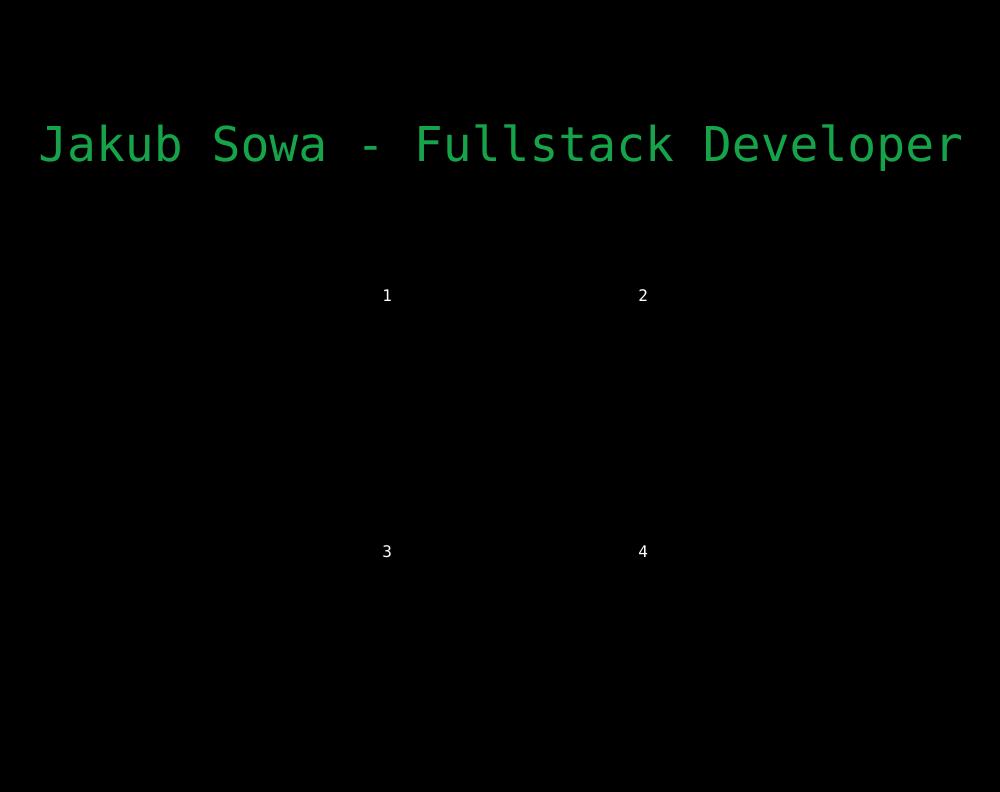
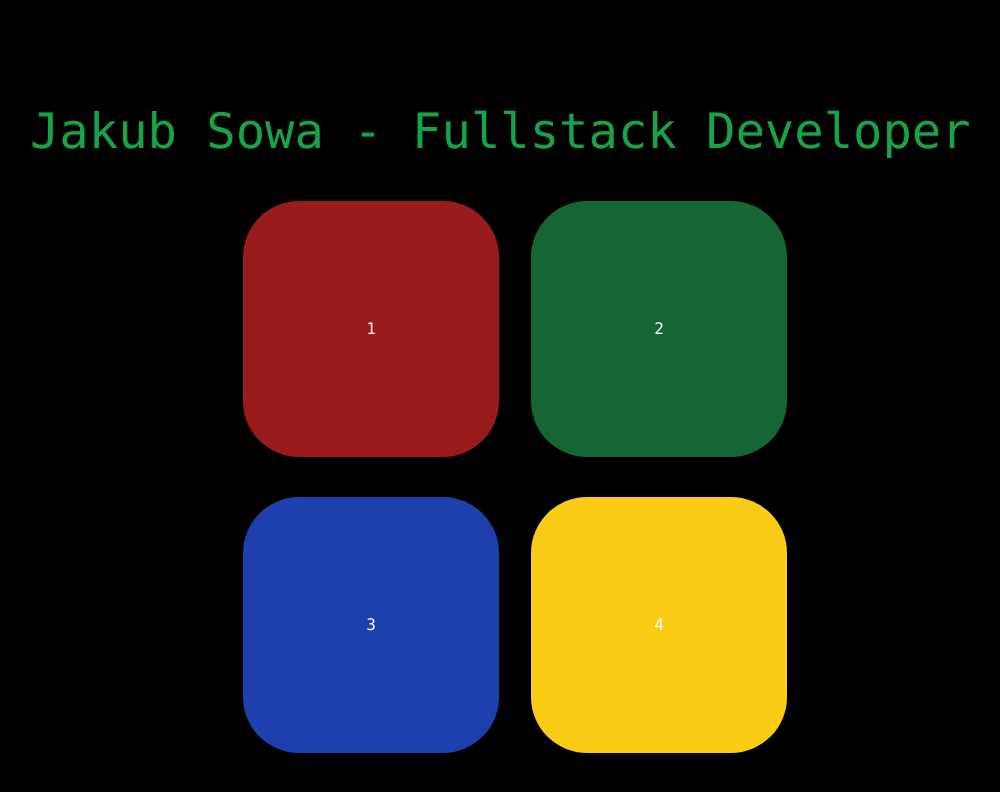
Before and after one commit to Wayhowen/portfolio, a React app: page / in a window 1280 px wide. Shown: the top 792 px of the page, without its empty margins (125-1125 px from the left). Built offline with nearby package versions, Linux system fonts and the light colour scheme; the HTML template or start-up script is replaced by a standard one.

Commit message:
fixed positioning issues and added some colours

```diff
--- a/src/App.tsx
+++ b/src/App.tsx
@@ -5,20 +5,20 @@ import "./index.css"
 
 function App() {
   return (
-    <div className="bg-black text-white flex justify-center items-center h-screen">
+    <div className="bg-black text-white flex justify-center items-center min-h-screen">
 
-      <div className="flex-col">
-        <header className="flex-row">
+      <div className="flex flex-col">
+        <header className="flex flex-row p-4 sm:pt-16">
             <ConsoleText mainText="Jakub Sowa - Fullstack Developer"/>
         </header>
-        <main>
+        <main className="space-y-2">
           <div className="flex flex-row justify-center flex-wrap">
-            <HeaderButton mainText={"1"}/>
-            <HeaderButton mainText={"2"}/>
+            <HeaderButton mainText={"1"} customCSS="bg-red-800"/>
+            <HeaderButton mainText={"2"} customCSS="bg-green-800"/>
           </div>
           <div className="flex flex-row justify-center flex-wrap">
-            <HeaderButton mainText={"3"}/>
-            <HeaderButton mainText={"4"}/>
+            <HeaderButton mainText={"3"} customCSS="bg-blue-800"/>
+            <HeaderButton mainText={"4"} customCSS="bg-yellow-400"/>
           </div>
         </main>
       </div>
--- a/src/components/ConsoleText/ConsoleText.tsx
+++ b/src/components/ConsoleText/ConsoleText.tsx
@@ -47,7 +47,7 @@ export default class ConsoleText extends React.Component<Props, State> {
 
   render() {
     return (
-      <div className={"text-green-600 flex flex-row text-5xl text-center"}>
+      <div className={"text-green-600 text-5xl text-center"}>
         <div>{this.state.textToDisplay.concat(this.underscore())}</div>
         {/*<div>{this.props.mainText}</div>*/}
       </div>
--- a/src/components/HeaderButton/HeaderButton.tsx
+++ b/src/components/HeaderButton/HeaderButton.tsx
@@ -1,15 +1,20 @@
-import React from 'react';
+import * as React from 'react';
 
 interface Props {
   mainText: string;
+  customCSS?: string;
 }
 
-export default class HeaderButton extends React.Component<Props> {
-  render() {
+export default function HeaderButton(props: Props) {
     return (
       <>
-        <button className="w-64 h-64">{this.props.mainText}</button>
+        <button
+          className={`
+          m-4 w-64 h-64
+          rounded-custom
+
+          ${props.customCSS}
+          `}>{props.mainText}</button>
       </>
     );
-  }
 }
--- a/tailwind.config.js
+++ b/tailwind.config.js
@@ -9,6 +9,24 @@ module.exports = {
     fontFamily: {
       sans: ['Source Code Pro', 'Menlo', 'Monaco', 'Consolas', 'Courier New', 'monospace'],
       heading: ['Montserrat', 'sans-serif']
+    },
+    fontSize: {
+      sm: '0.8rem',
+      base: '1rem',
+      xl: '1.25rem',
+      '2xl': '1.563rem',
+      '3xl': '1.953rem',
+      '4xl': '2.441rem',
+      '5xl': '3.052rem',
+    },
+    borderRadius: {
+      'none': '0',
+      'sm': '0.125rem',
+      'md': '0.375rem',
+      'lg': '0.5rem',
+      'full': '9999px',
+      'large': '12px',
+      'custom': '3.5rem'
     }
   },
   plugins: [],
```
